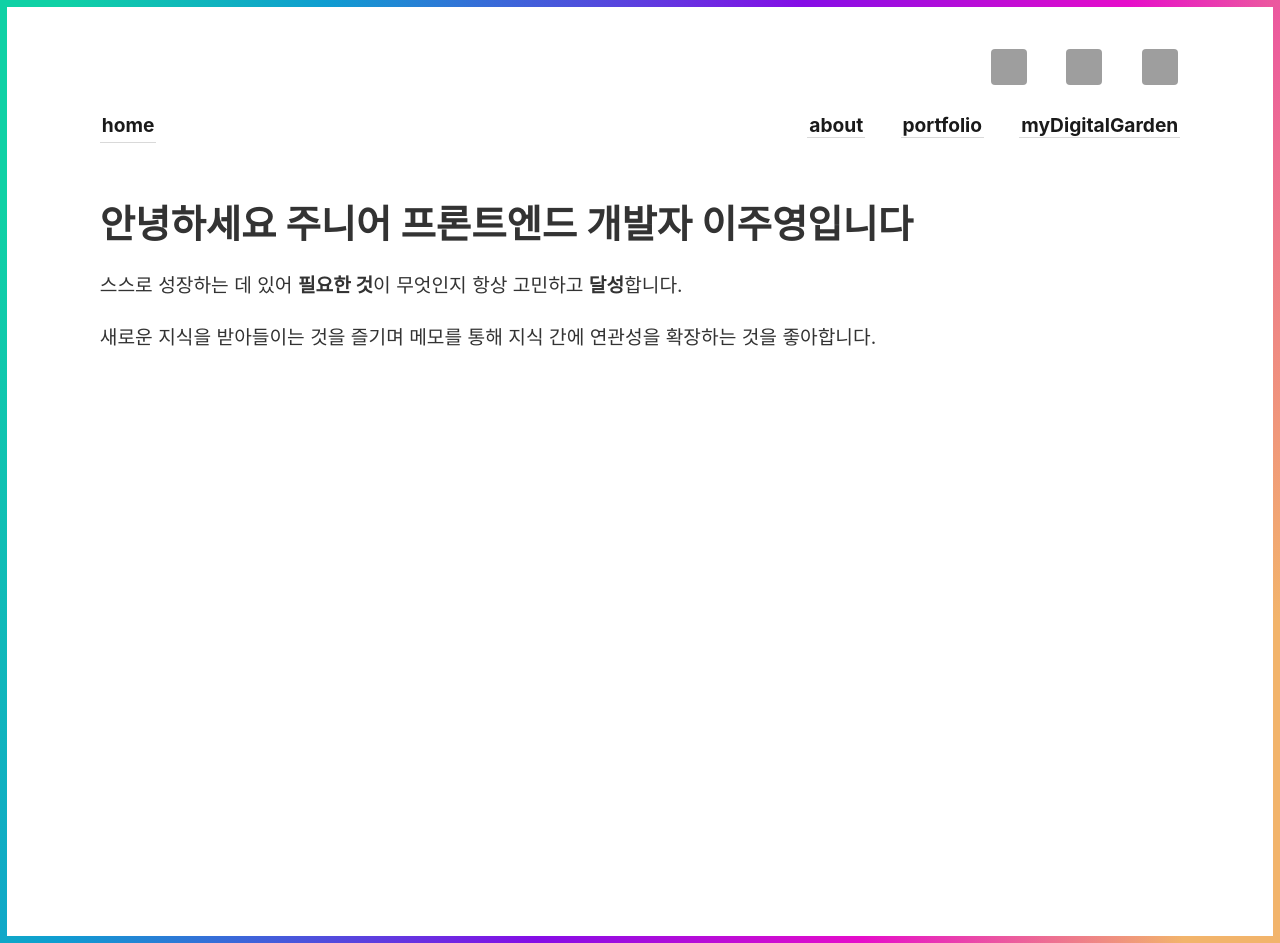
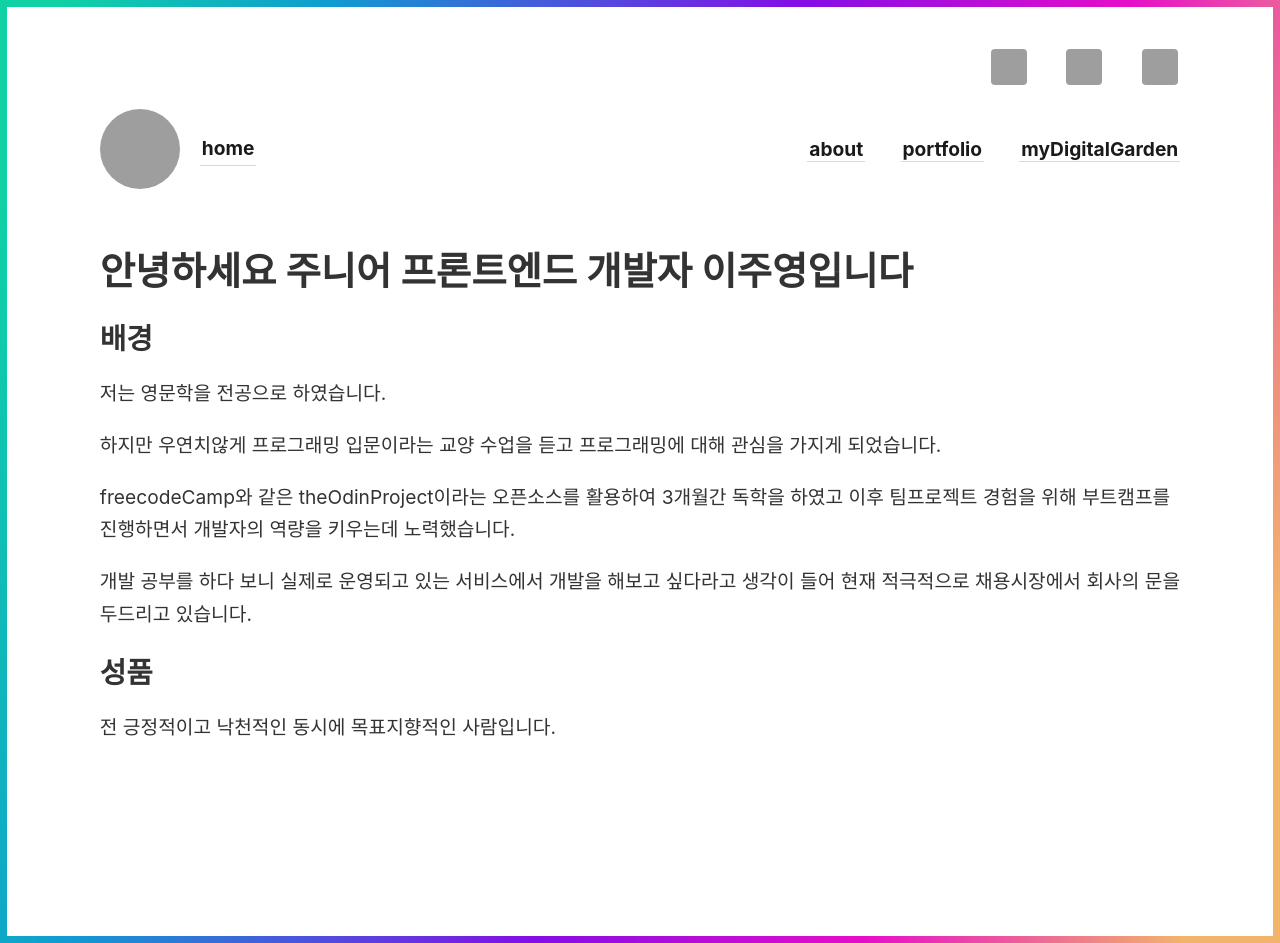
Before and after one commit to CodyMan0/myDigitalGarden, a Jekyll site: the page built from _pages/about.md, in a window 1280 px wide. Built offline with Jekyll 4.4.1, drawn with Linux system fonts in a browser that asks for light colours; grey boxes are pictures that could not be loaded.

```diff
--- a/_config.yml
+++ b/_config.yml
@@ -77,6 +77,7 @@
     output: true
     permalink: /:slug
 
+#정적 파일에 머리말 넣는 것
 defaults:
   - scope:
       path: "**/*"
--- a/_includes/nav.html
+++ b/_includes/nav.html
@@ -1,5 +1,18 @@
 <div class="container">
-	<a class="internal-link home" href="{{ site.baseurl }}/"><b>home</b></a>
+	<div class="main">
+		<img
+			src="https://avatars.githubusercontent.com/u/93697790?s=400&u=4e9dc7faba3cc479e3bd44569cd53ff74674ef62&v=4"
+			alt="github"
+			style="
+				width: 80px;
+				height: 80px;
+				border-radius: 50px;
+				margin: 0;
+				margin-right: 20px;
+			"
+		/>
+		<a class="internal-link home" href="{{ site.baseurl }}/"><b>home</b></a>
+	</div>
 	<div class="nav">
 		<a class="internal-link" href="/about"><b>about</b></a>
 		<a class="internal-link" href="/portfolio"><b>portfolio</b></a>
@@ -11,18 +24,21 @@
 			href="https://www.instagram.com/ju0_glorylord"
 			target="_blank"
 			><img
+				style="width: 36px; height: 36px; margin: 0"
 				src="https://cdn-icons-png.flaticon.com/512/1077/1077042.png"
 				alt="instagram"
 		/></a>
 
 		<a class="sns-link" href="https://velog.io/@sharphand1" target="_blank">
 			<img
+				style="width: 36px; height: 36px; margin: 0"
 				src="https://cdn-icons-png.flaticon.com/512/3959/3959420.png"
 				alt="blog"
 		/></a>
 
 		<a class="sns-link" href="mailto:hys83751952@gmail.com" target="_blank">
 			<img
+				style="width: 36px; height: 36px; margin: 0"
 				src="https://cdn-icons-png.flaticon.com/512/542/542638.png"
 				alt="blog"
 		/></a>
@@ -34,7 +50,14 @@
 		position: relative;
 		display: flex;
 		justify-content: space-between;
+		align-items: center;
 		margin-top: 50px;
+	}
+
+	.main {
+		display: flex;
+		justify-content: space-between;
+		align-items: center;
 	}
 
 	.nav > a {
@@ -62,10 +85,4 @@
 			display: none;
 		}
 	}
-
-	img {
-		width: 36px;
-		height: 36px;
-		margin: 0;
-	}
 </style>
--- a/_pages/about.md
+++ b/_pages/about.md
@@ -6,12 +6,19 @@
 
 # 안녕하세요 주니어 프론트엔드 개발자 이주영입니다
 
+## 배경
 
-스스로 성장하는 데 있어 **필요한 것**이 무엇인지 항상 고민하고 **달성**합니다.
+저는 영문학을 전공으로 하였습니다.
 
-새로운 지식을 받아들이는 것을 즐기며 메모를 통해 지식 간에 연관성을 확장하는 것을 좋아합니다.
+하지만 우연치않게 프로그래밍 입문이라는 교양 수업을 듣고 프로그래밍에 대해 관심을 가지게 되었습니다.
 
+freecodeCamp와 같은 theOdinProject이라는 오픈소스를 활용하여 3개월간 독학을 하였고 이후 팀프로젝트 경험을 위해 부트캠프를 진행하면서 개발자의 역량을 키우는데 노력했습니다.
 
+개발 공부를 하다 보니 실제로 운영되고 있는 서비스에서 개발을 해보고 싶다라고 생각이 들어 현재 적극적으로 채용시장에서 회사의 문을 두드리고 있습니다.
+
+## 성품
+
+전 긍정적이고 낙천적인 동시에 목표지향적인 사람입니다.
 
 <style>
   body {
```
Also changed, not shown: README.md (+46 -1 lines), _pages/index.md (+0 -2 lines), _pages/portfolio.md (+130 -1 lines), assets/about.png (added), assets/digitalGarden.png (added), assets/graph.png (added), assets/id.png (added), assets/port.png (added), assets/relation.png (added), assets/reply.png (added), assets/royalGuard.png (added).
